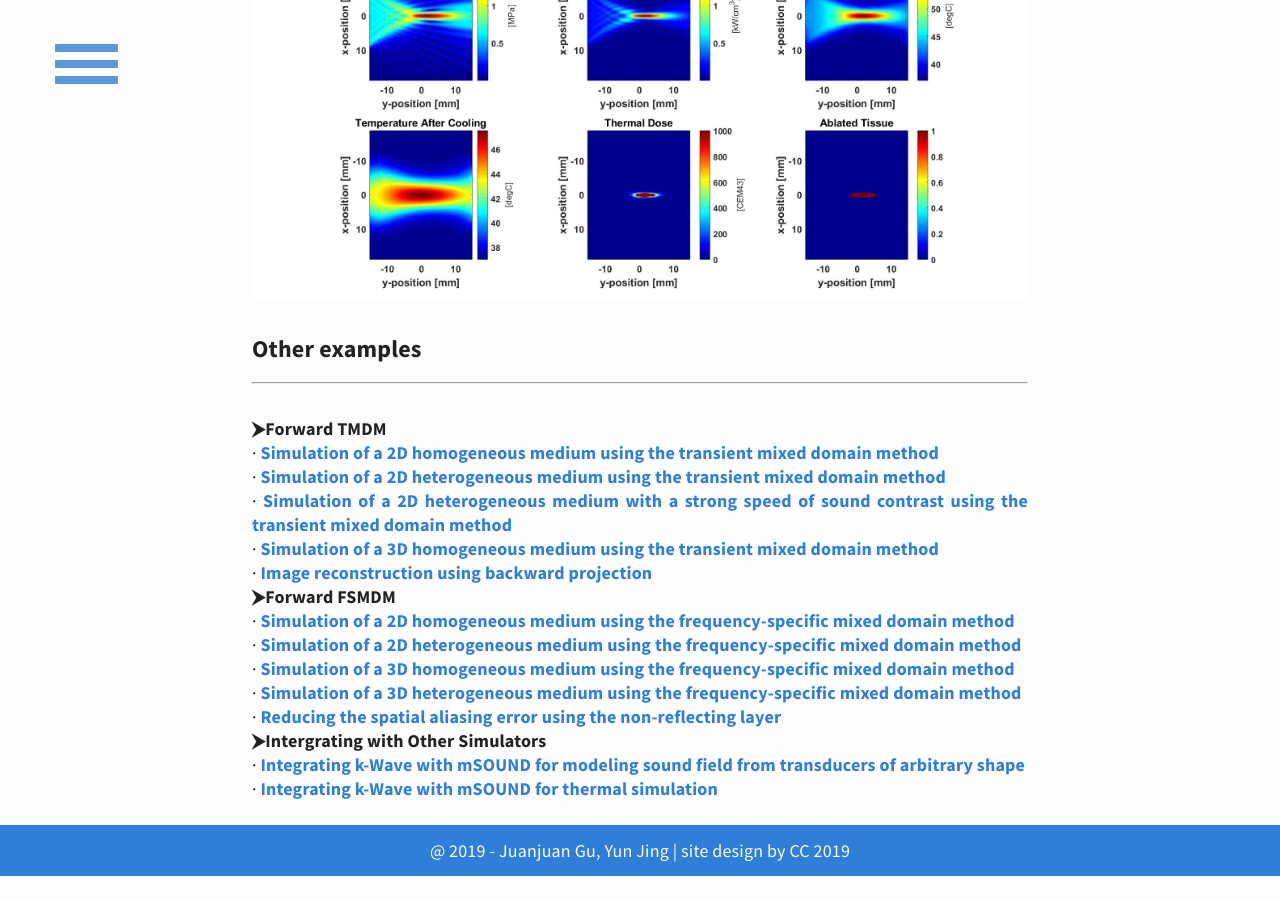
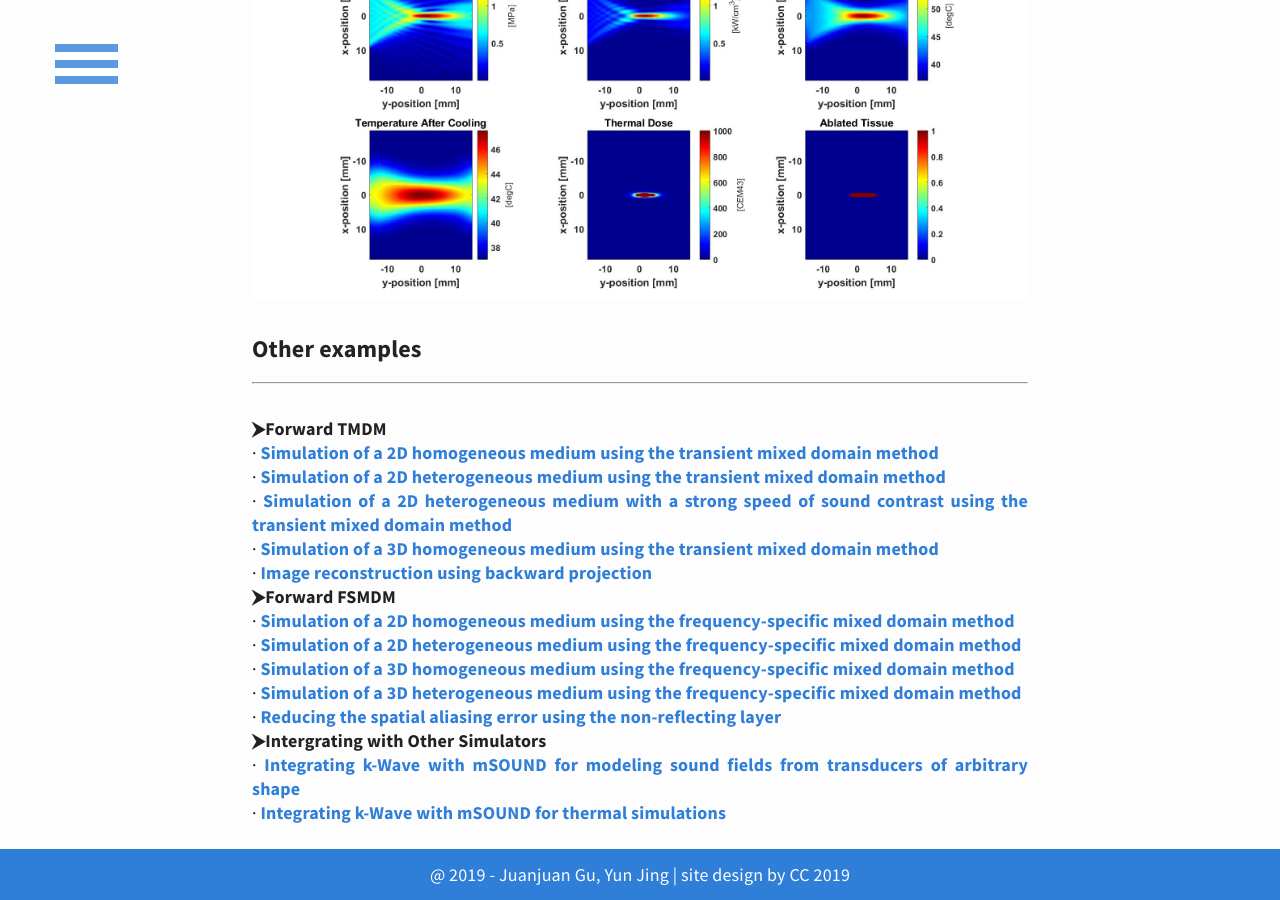
Before and after one commit to m-SOUND/mSOUND, a Jekyll site: the page built from _posts/2019-07-21-combine-k-Wave-diffusion.html, in a window 1280 px wide and 900 px high, scrolled down 2200 px. Built offline with Jekyll 4.4.1, drawn with Linux system fonts in a browser that asks for light colours; before the commit the page ends 3076 px from its top, so only the background shows below that; some of the changed text lies outside the part shown.

Commit message:
Update 2019-07-21-combine-k-Wave-diffusion.html

```diff
--- a/_posts/2019-07-21-combine-k-Wave-diffusion.html
+++ b/_posts/2019-07-21-combine-k-Wave-diffusion.html
@@ -1,5 +1,5 @@
 ---
-title: Integrating k-Wave with mSOUND for thermal simulation
+title: Integrating k-Wave with mSOUND for thermal simulations
 ---
 <p>
 <br>
@@ -114,7 +114,7 @@
 
  <br><h7 style='font-weight:bold;'>&#11166;Intergrating with Other Simulators</h7>
  <br>&middot;<a href="https://m-sound.github.io/mSOUND/combine-k-Wave-TMDM">
-    Integrating k-Wave with mSOUND for modeling sound field from transducers of arbitrary shape</a>
+    Integrating k-Wave with mSOUND for modeling sound fields from transducers of arbitrary shape</a>
  <br>&middot;<a href="https://m-sound.github.io/mSOUND/combine-k-Wave-diffusion">
-    Integrating k-Wave with mSOUND for thermal simulation</a>
+    Integrating k-Wave with mSOUND for thermal simulations</a>
 </p>
```
